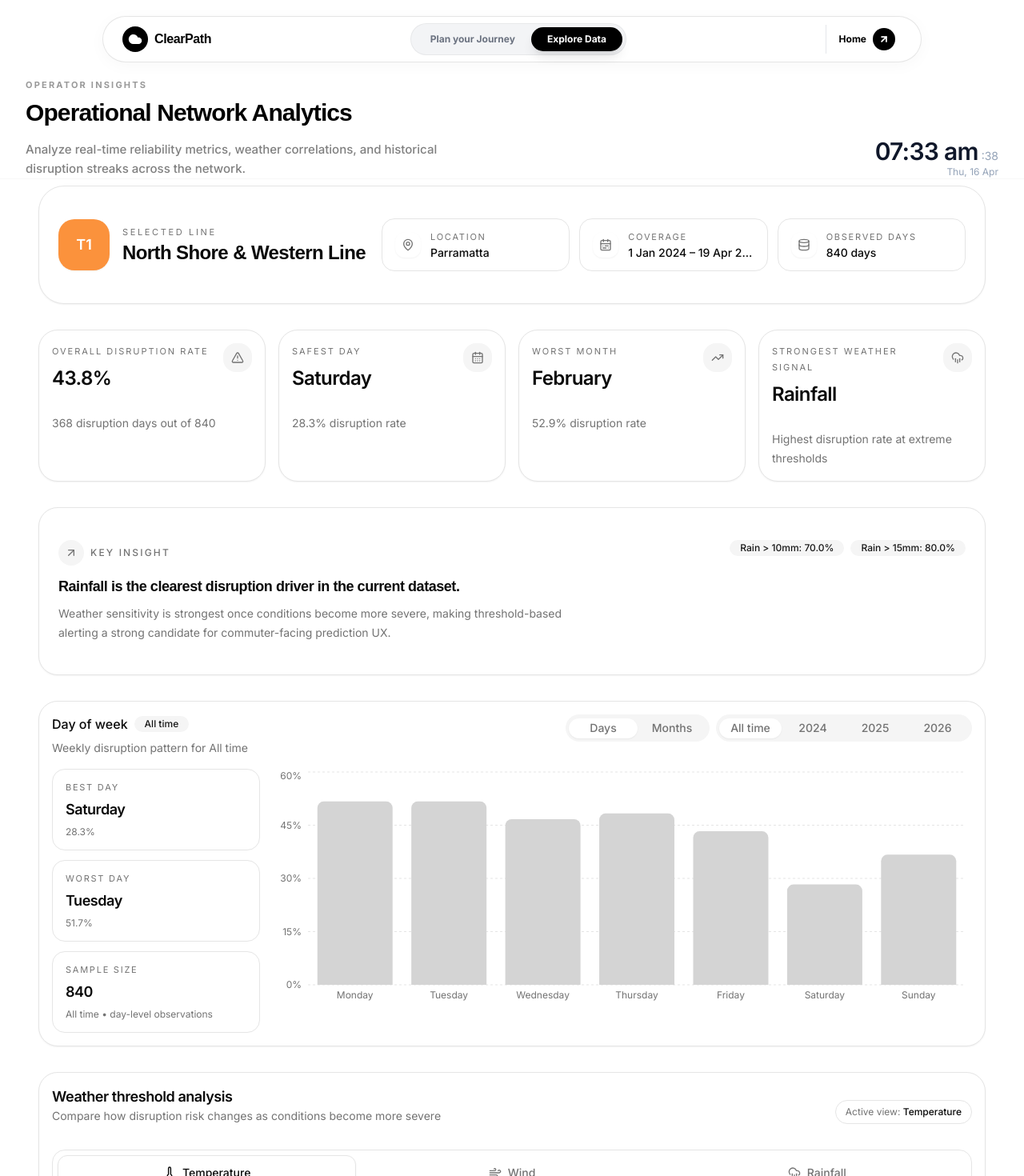
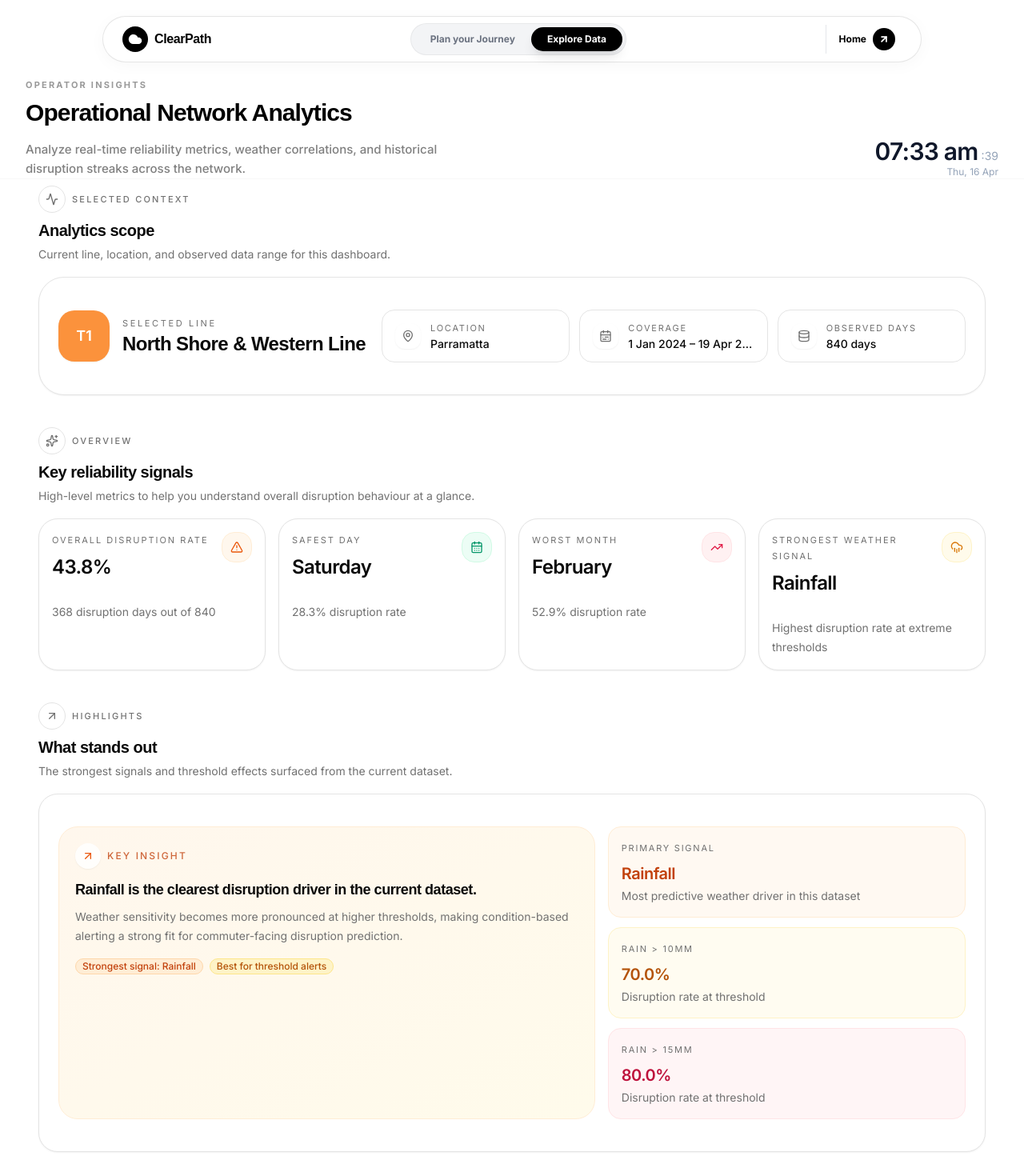
Before and after one commit to yuvran7700/ECHO_CLEARPATH_FRONTEND, a React (Vite) app: page /dashboard/analytics in a window 1280 px wide. Shown: the top 1470 px of the page at 80% size. Built offline with nearby package versions, Linux system fonts and the light colour scheme.

Commit message:
feat: added styling and adding hooks

```diff
--- a/src/App.jsx
+++ b/src/App.jsx
@@ -20,8 +20,6 @@ function App() {
             <Route path="analytics" element={<AnalyticsDashboardPage />} />
             <Route index element={<Navigate to="plan-your-journey" replace />} />
           </Route>
-          {/* <Route path="/dashboard/plan-your-journey" element={<CommuterDashboard />} />
-          <Route path="/dashboard/analytics" element={<AnalyticsDashboardPage />} /> */}
           <Route path="/api-doc" element={<APIDoc />} />
           <Route path="/api-doc/collected" element={<APIDocCollected />} />
         </Routes>
--- a/src/index.css
+++ b/src/index.css
@@ -6,6 +6,7 @@
 @tailwind components;
 @tailwind utilities;
 
+/* Reset */
 *, *::before, *::after {
   box-sizing: border-box;
 }
@@ -14,7 +15,6 @@ html, body, #root {
   margin: 0;
   padding: 0;
   width: 100%;
-  /* overflow: hidden; */
 }
 
 body {
@@ -23,7 +23,7 @@ body {
   -moz-osx-font-smoothing: grayscale;
 }
 
-/* Flip tile 3D styles */
+/* Flip tile */
 .flip-tile {
   perspective: 400px;
 }
@@ -50,7 +50,7 @@ body {
   transform: rotateX(180deg);
 }
 
-/* Cloud blur shapes */
+/* Cloud blobs */
 .cloud-blob {
   position: absolute;
   border-radius: 50%;
@@ -58,7 +58,7 @@ body {
   will-change: transform, opacity;
 }
 
-/* Letter board tile highlight line (simulates the split in departure boards) */
+/* Split board line */
 .tile-split::after {
   content: '';
   position: absolute;
@@ -69,98 +69,141 @@ body {
   background: rgba(0, 0, 0, 0.3);
 }
 
+/* Utilities */
 @layer utilities {
   .text-balance {
     text-wrap: balance;
   }
 }
 
+/* =========================
+   THEME (LIGHT)
+========================= */
 @layer base {
   .theme {
     --font-heading: var(--font-sans);
     --font-sans: 'Inter Variable', sans-serif;
   }
+
   :root {
     --font-sans: 'Inter Variable', sans-serif;
-    --font-heading: "Inter Variable", sans-serif;
+    --font-heading: 'Inter Variable', sans-serif;
+
+    /* Base */
     --background: oklch(1 0 0);
     --foreground: oklch(0.145 0 0);
+
     --card: oklch(1 0 0);
     --card-foreground: oklch(0.145 0 0);
+
     --popover: oklch(1 0 0);
     --popover-foreground: oklch(0.145 0 0);
-    --primary: oklch(0.205 0 0);
-    --primary-foreground: oklch(0.985 0 0);
+
+    /* 🔥 ORANGE PRIMARY */
+    --primary: oklch(0.72 0.18 55);
+    --primary-foreground: oklch(0.99 0 0);
+
+    /* Subtle layers */
     --secondary: oklch(0.97 0 0);
     --secondary-foreground: oklch(0.205 0 0);
+
     --muted: oklch(0.97 0 0);
-    --muted-foreground: oklch(0.556 0 0);
-    --accent: oklch(0.97 0 0);
-    --accent-foreground: oklch(0.205 0 0);
-    --destructive: oklch(0.577 0.245 27.325);
-    --border: oklch(0.922 0 0);
-    --input: oklch(0.922 0 0);
-    --ring: oklch(0.708 0 0);
-    --chart-1: oklch(0.87 0 0);
-    --chart-2: oklch(0.556 0 0);
-    --chart-3: oklch(0.439 0 0);
-    --chart-4: oklch(0.371 0 0);
-    --chart-5: oklch(0.269 0 0);
+    --muted-foreground: oklch(0.55 0 0);
+
+    /* Accent (used in tabs / pills) */
+    --accent: oklch(0.95 0.05 55);
+    --accent-foreground: oklch(0.35 0.12 55);
+
+    /* States */
+    --destructive: oklch(0.58 0.22 25);
+
+    --border: oklch(0.92 0 0);
+    --input: oklch(0.92 0 0);
+    --ring: oklch(0.72 0.18 55);
+
+    /* 🔥 CHART COLORS */
+    --chart-1: oklch(0.72 0.18 55); /* orange */
+    --chart-2: oklch(0.55 0.15 40); /* darker orange */
+    --chart-3: oklch(0.78 0.12 75); /* yellow */
+    --chart-4: oklch(0.45 0.08 260); /* blue */
+    --chart-5: oklch(0.60 0.10 140); /* green */
+
     --radius: 0.625rem;
+
+    /* Sidebar */
     --sidebar: oklch(0.985 0 0);
     --sidebar-foreground: oklch(0.145 0 0);
-    --sidebar-primary: oklch(0.205 0 0);
-    --sidebar-primary-foreground: oklch(0.985 0 0);
-    --sidebar-accent: oklch(0.97 0 0);
-    --sidebar-accent-foreground: oklch(0.205 0 0);
-    --sidebar-border: oklch(0.922 0 0);
-    --sidebar-ring: oklch(0.708 0 0);
+    --sidebar-primary: var(--primary);
+    --sidebar-primary-foreground: oklch(0.99 0 0);
+    --sidebar-accent: var(--accent);
+    --sidebar-accent-foreground: var(--accent-foreground);
+    --sidebar-border: oklch(0.92 0 0);
+    --sidebar-ring: var(--ring);
   }
+
+  /* =========================
+     DARK MODE
+  ========================= */
   .dark {
     --background: oklch(0.145 0 0);
     --foreground: oklch(0.985 0 0);
+
     --card: oklch(0.205 0 0);
     --card-foreground: oklch(0.985 0 0);
+
     --popover: oklch(0.205 0 0);
     --popover-foreground: oklch(0.985 0 0);
-    --primary: oklch(0.922 0 0);
-    --primary-foreground: oklch(0.205 0 0);
+
+    --primary: oklch(0.78 0.16 55);
+    --primary-foreground: oklch(0.145 0 0);
+
     --secondary: oklch(0.269 0 0);
     --secondary-foreground: oklch(0.985 0 0);
+
     --muted: oklch(0.269 0 0);
-    --muted-foreground: oklch(0.708 0 0);
-    --accent: oklch(0.269 0 0);
-    --accent-foreground: oklch(0.985 0 0);
-    --destructive: oklch(0.704 0.191 22.216);
+    --muted-foreground: oklch(0.7 0 0);
+
+    --accent: oklch(0.30 0.05 55);
+    --accent-foreground: oklch(0.95 0 0);
+
+    --destructive: oklch(0.70 0.19 22);
+
     --border: oklch(1 0 0 / 10%);
     --input: oklch(1 0 0 / 15%);
-    --ring: oklch(0.556 0 0);
-    --chart-1: oklch(0.87 0 0);
-    --chart-2: oklch(0.556 0 0);
-    --chart-3: oklch(0.439 0 0);
-    --chart-4: oklch(0.371 0 0);
-    --chart-5: oklch(0.269 0 0);
+    --ring: oklch(0.78 0.16 55);
+
+    /* Charts */
+    --chart-1: oklch(0.78 0.16 55);
+    --chart-2: oklch(0.65 0.12 40);
+    --chart-3: oklch(0.85 0.10 75);
+    --chart-4: oklch(0.65 0.08 260);
+    --chart-5: oklch(0.70 0.10 140);
+
+    /* Sidebar */
     --sidebar: oklch(0.205 0 0);
     --sidebar-foreground: oklch(0.985 0 0);
-    --sidebar-primary: oklch(0.488 0.243 264.376);
-    --sidebar-primary-foreground: oklch(0.985 0 0);
-    --sidebar-accent: oklch(0.269 0 0);
+    --sidebar-primary: var(--primary);
+    --sidebar-primary-foreground: oklch(0.145 0 0);
+    --sidebar-accent: var(--accent);
     --sidebar-accent-foreground: oklch(0.985 0 0);
     --sidebar-border: oklch(1 0 0 / 10%);
-    --sidebar-ring: oklch(0.556 0 0);
+    --sidebar-ring: var(--ring);
   }
 
+  /* Typography */
   h1, h2, h3, h4, h5, h6 {
     font-family: var(--font-heading);
     letter-spacing: -0.02em;
   }
 
   * {
-    @apply border-border
+    @apply border-border;
   }
+
   body {
     @apply bg-background text-foreground;
   }
+
   html {
     @apply font-sans;
   }
--- a/src/pages/AnalyticsDashboardPage.jsx
+++ b/src/pages/AnalyticsDashboardPage.jsx
@@ -6,6 +6,10 @@ import {
     CloudRain,
     TrendingUp,
     ArrowUpRight,
+    Sparkles,
+    BarChart3,
+    Activity,
+    FileText,
 } from "lucide-react";
 import {
     Card,
@@ -15,25 +19,12 @@ import {
     CardTitle,
 } from "@/components/ui/card";
 import { Badge } from "@/components/ui/badge";
-import {
-    ResponsiveContainer,
-    BarChart,
-    Bar,
-    XAxis,
-    YAxis,
-    Tooltip,
-    CartesianGrid,
-    LineChart,
-    Line,
-} from "recharts";
 
 import { analyticsData } from "@/mocks/analysisStub";
 import WeatherThresholdPanel from "@/components/AnalyticsDashboardComponents/WeatherChart";
-import SeasonalityPanel from "@/components/AnalyticsDashboardComponents/DisruptionMonthChart";
-import DayOfWeekPanelChart from "@/components/AnalyticsDashboardComponents/DayOfWeekPanel";
-import MonthSeasonalityPanel from "@/components/AnalyticsDashboardComponents/MonthSeasonalityPanel";
 import TemporalPatternsPanel from "@/components/AnalyticsDashboardComponents/TemporalCharts";
 import SelectedLineSummaryCard from "@/components/AnalyticsDashboardComponents/SelectedLineSummaryCard";
+
 // ─── Helpers ────────────────────────────────────────────────────────────────
 
 function percent(value) {
@@ -60,23 +51,6 @@ function getWorstMonth(data) {
     return allTimeMonths.by_month.find((m) => m.label === allTimeMonths.worst);
 }
 
-// ─── Shared chart styles ─────────────────────────────────────────────────────
-
-const CHART_COLOR = "var(--chart-1)";
-const axisStyle = {
-    fontSize: 12,
-    fill: "var(--muted-foreground)",
-};
-
-const tooltipStyle = {
-    backgroundColor: "var(--card)",
-    border: "1px solid var(--border)",
-    borderRadius: 12,
-    fontSize: 12,
-    color: "var(--foreground)",
-    boxShadow: "0 8px 24px rgba(0,0,0,0.06)",
-};
-
 // ─── Small UI wrappers ───────────────────────────────────────────────────────
 
 function SectionCard({ className = "", children }) {
@@ -87,12 +61,30 @@ function SectionCard({ className = "", children }) {
     );
 }
 
-function ChartWrapper({ height = 280, children }) {
+function DashboardSection({ icon: Icon, eyebrow, title, description, children }) {
     return (
-        <div style={{ width: "100%", minWidth: 0, height }}>
-            <ResponsiveContainer width="100%" height="100%" minHeight={height}>
+        <div className="space-y-4">
+            <div className="space-y-2">
+                <div className="flex items-center gap-2 text-muted-foreground">
+                    <div className="rounded-full border bg-muted/50 p-2">
+                        <Icon className="h-4 w-4" />
+                    </div>
+                    <span className="text-[11px] font-medium uppercase tracking-[0.2em]">
+                        {eyebrow}
+                    </span>
+                </div>
+
+                <div>
+                    <h2 className="text-xl font-semibold tracking-tight text-foreground">
+                        {title}
+                    </h2>
+                    <p className="mt-1 text-sm leading-6 text-muted-foreground">
+                        {description}
+                    </p>
+                </div>
+            </div>
+
             {children}
-            </ResponsiveContainer>
         </div>
     );
 }
@@ -112,24 +104,28 @@ function OverviewCards({ data }) {
             value: percent(data.overall.overall_disruption_rate),
             description: `${data.overall.total_disruption_days} disruption days out of ${data.overall.total_days}`,
             icon: AlertTriangle,
+            tint: "bg-orange-50 text-orange-600 border-orange-100",
         },
         {
             title: "Safest day",
             value: allTimeDays.best,
             description: `${percent(safestDay.disruption_rate)} disruption rate`,
             icon: CalendarDays,
+            tint: "bg-emerald-50 text-emerald-600 border-emerald-100",
         },
         {
             title: "Worst month",
             value: allTimeMonths.worst,
             description: `${percent(worstMonth.disruption_rate)} disruption rate`,
             icon: TrendingUp,
+            tint: "bg-rose-50 text-rose-600 border-rose-100",
         },
         {
             title: "Strongest weather signal",
             value: getWorstWeatherSignal(data.weather_threshold_analysis),
             description: "Highest disruption rate at extreme thresholds",
             icon: CloudRain,
+            tint: "bg-amber-50 text-amber-600 border-amber-100",
         },
     ];
 
@@ -142,7 +138,7 @@ function OverviewCards({ data }) {
     );
 }
 
-function MetricCard({ title, value, description, icon: Icon }) {
+function MetricCard({ title, value, description, icon: Icon, tint }) {
     return (
         <SectionCard className="h-full">
             <CardHeader className="pb-3">
@@ -156,8 +152,8 @@ function MetricCard({ title, value, description, icon: Icon }) {
                         </CardTitle>
                     </div>
 
-                    <div className="rounded-2xl bg-muted p-2.5 shrink-0">
-                        <Icon className="h-4 w-4 text-muted-foreground" />
+                    <div className={`shrink-0 rounded-2xl border p-2.5 ${tint}`}>
+                        <Icon className="h-4 w-4" />
                     </div>
                 </div>
             </CardHeader>
@@ -176,15 +172,40 @@ function InsightStrip({ data }) {
     const rain15 = data.weather_threshold_analysis.rainfall.find((d) => d.threshold_mm === 15);
     const strongestSignal = getWorstWeatherSignal(data.weather_threshold_analysis);
 
+    const insightCards = [
+        {
+            title: "Primary signal",
+            value: strongestSignal,
+            description: "Most predictive weather driver in this dataset",
+            className: "bg-orange-50/70 border-orange-100",
+            valueClassName: "text-orange-700",
+        },
+        {
+            title: "Rain > 10mm",
+            value: percent(rain10.disruption_rate),
+            description: "Disruption rate at threshold",
+            className: "bg-amber-50/70 border-amber-100",
+            valueClassName: "text-amber-700",
+        },
+        {
+            title: "Rain > 15mm",
+            value: percent(rain15.disruption_rate),
+            description: "Disruption rate at threshold",
+            className: "bg-rose-50/70 border-rose-100",
+            valueClassName: "text-rose-700",
+        },
+    ];
+
     return (
         <SectionCard>
-            <CardContent className="flex flex-col gap-4 p-5 md:flex-row md:items-start md:justify-between md:p-6">
-                <div className="max-w-2xl">
+            <CardContent className="p-5 md:p-6">
+                <div className="grid gap-4 xl:grid-cols-[1.5fr_1fr]">
+                    <div className="rounded-3xl border border-orange-100 bg-gradient-to-br from-orange-50 to-amber-50 p-5">
                         <div className="mb-3 flex items-center gap-2">
-                        <div className="rounded-full bg-muted p-2">
-                            <ArrowUpRight className="h-4 w-4 text-muted-foreground" />
+                            <div className="rounded-full bg-white/80 p-2 text-orange-600 shadow-sm">
+                                <ArrowUpRight className="h-4 w-4" />
                             </div>
-                        <span className="text-xs font-medium uppercase tracking-[0.18em] text-muted-foreground">
+                            <span className="text-xs font-medium uppercase tracking-[0.18em] text-orange-700/80">
                                 Key insight
                             </span>
                         </div>
@@ -193,25 +214,45 @@ function InsightStrip({ data }) {
                             {strongestSignal} is the clearest disruption driver in the current dataset.
                         </h3>
 
-                    <p className="mt-2 text-sm leading-6 text-muted-foreground">
-                        Weather sensitivity is strongest once conditions become more severe, making
-                        threshold-based alerting a strong candidate for commuter-facing prediction UX.
+                        <p className="mt-2 max-w-2xl text-sm leading-6 text-muted-foreground">
+                            Weather sensitivity becomes more pronounced at higher thresholds,
+                            making condition-based alerting a strong fit for commuter-facing
+                            disruption prediction.
+                        </p>
+
+                        <div className="mt-4 flex flex-wrap gap-2">
+                            <Badge className="rounded-full border-orange-200 bg-orange-100 text-orange-700 hover:bg-orange-100">
+                                Strongest signal: {strongestSignal}
+                            </Badge>
+                            <Badge className="rounded-full border-amber-200 bg-amber-100 text-amber-700 hover:bg-amber-100">
+                                Best for threshold alerts
+                            </Badge>
+                        </div>
+                    </div>
+
+                    <div className="grid gap-3 md:grid-cols-3 xl:grid-cols-1">
+                        {insightCards.map((item) => (
+                            <div
+                                key={item.title}
+                                className={`rounded-2xl border p-4 ${item.className}`}
+                            >
+                                <p className="text-[11px] uppercase tracking-[0.16em] text-muted-foreground">
+                                    {item.title}
+                                </p>
+                                <p className={`mt-2 text-xl font-semibold tracking-tight ${item.valueClassName}`}>
+                                    {item.value}
+                                </p>
+                                <p className="mt-1 text-sm text-muted-foreground">
+                                    {item.description}
                                 </p>
                             </div>
-
-                <div className="flex flex-wrap gap-2 md:max-w-[380px] md:justify-end">
-                    <Badge variant="secondary" className="rounded-full px-3 py-1.5">
-                        Rain &gt; 10mm: {percent(rain10.disruption_rate)}
-                    </Badge>
-                    <Badge variant="secondary" className="rounded-full px-3 py-1.5">
-                        Rain &gt; 15mm: {percent(rain15.disruption_rate)}
-                    </Badge>
+                        ))}
+                    </div>
                 </div>
             </CardContent>
         </SectionCard>
     );
 }
-
 
 // ─── Summary ─────────────────────────────────────────────────────────────────
 
@@ -222,10 +263,26 @@ function ReliabilitySummary({ data }) {
     const rain10 = data.weather_threshold_analysis.rainfall.find((d) => d.threshold_mm === 10);
 
     const summaryItems = [
-        `Overall disruption rate is ${percent(overallRate)} across the full dataset.`,
-        `Saturday is the safest day at ${percent(saturday.disruption_rate)}.`,
-        `February is one of the weakest months at ${percent(feb.disruption_rate)}.`,
-        `Rain above 10mm rises to ${percent(rain10.disruption_rate)} disruption risk.`,
+        {
+            title: "Overall network profile",
+            body: `Overall disruption rate is ${percent(overallRate)} across the full dataset.`,
+            tint: "bg-orange-50/70 border-orange-100",
+        },
+        {
+            title: "Most reliable day",
+            body: `Saturday is the safest day at ${percent(saturday.disruption_rate)}.`,
+            tint: "bg-emerald-50/70 border-emerald-100",
+        },
+        {
+            title: "Weakest month",
+            body: `February is one of the weakest months at ${percent(feb.disruption_rate)}.`,
+            tint: "bg-rose-50/70 border-rose-100",
+        },
+        {
+            title: "Rain sensitivity",
+            body: `Rain above 10mm rises to ${percent(rain10.disruption_rate)} disruption risk.`,
+            tint: "bg-amber-50/70 border-amber-100",
+        },
     ];
 
     return (
@@ -241,10 +298,15 @@ function ReliabilitySummary({ data }) {
                 <div className="grid gap-3 md:grid-cols-2">
                     {summaryItems.map((item) => (
                         <div
-                            key={item}
-                            className="rounded-2xl bg-muted px-4 py-3 text-sm leading-6 text-muted-foreground"
+                            key={item.title}
+                            className={`rounded-2xl border px-4 py-4 ${item.tint}`}
                         >
-                            {item}
+                            <p className="text-[11px] uppercase tracking-[0.16em] text-muted-foreground">
+                                {item.title}
+                            </p>
+                            <p className="mt-2 text-sm leading-6 text-foreground">
+                                {item.body}
+                            </p>
                         </div>
                     ))}
                 </div>
@@ -260,28 +322,63 @@ export default function AnalyticsDashboardPage() {
 
     return (
         <section className="w-full">
-            <div className="mx-auto flex w-full flex-col gap-8 px-4 py-2 md:px-6">
-
+            <div className="mx-auto flex w-full flex-col gap-10 px-4 py-2 md:px-6">
+                <DashboardSection
+                    icon={Activity}
+                    eyebrow="Selected context"
+                    title="Analytics scope"
+                    description="Current line, location, and observed data range for this dashboard."
+                >
                     <SelectedLineSummaryCard
                         selectedLineId={selectedLineId}
                         data={analyticsData}
                     />
+                </DashboardSection>
 
+                <DashboardSection
+                    icon={Sparkles}
+                    eyebrow="Overview"
+                    title="Key reliability signals"
+                    description="High-level metrics to help you understand overall disruption behaviour at a glance."
+                >
+                    <OverviewCards data={analyticsData} />
+                </DashboardSection>
 
-                <OverviewCards data={analyticsData} />
+                <DashboardSection
+                    icon={ArrowUpRight}
+                    eyebrow="Highlights"
+                    title="What stands out"
+                    description="The strongest signals and threshold effects surfaced from the current dataset."
+                >
+                    <InsightStrip data={analyticsData} />
+                </DashboardSection>
 
-                {/* 2. Key insight */}
-                <InsightStrip data={analyticsData} />
+                <DashboardSection
+                    icon={BarChart3}
+                    eyebrow="Trends"
+                    title="Temporal patterns"
+                    description="Switch between day-of-week and monthly views to compare reliability patterns over time."
+                >
+                    <TemporalPatternsPanel data={analyticsData} />
+                </DashboardSection>
 
-                {/* <SeasonalityPanel data={analyticsData} /> */}
-                {/* 3. Fast trends */}
-                {/* <TrendsSection data={analyticsData} /> */}
-                <TemporalPatternsPanel data={analyticsData} />
-                {/* 4. Deep dive — only interactive panel */}
+                <DashboardSection
+                    icon={CloudRain}
+                    eyebrow="Deep dive"
+                    title="Weather threshold analysis"
+                    description="Explore how disruption risk changes as weather conditions become more severe."
+                >
                     <WeatherThresholdPanel data={analyticsData} />
+                </DashboardSection>
 
-                {/* 5. Summary */}
+                <DashboardSection
+                    icon={FileText}
+                    eyebrow="Summary"
+                    title="Analyst interpretation"
+                    description="A concise interpretation layer for presenting the most important findings."
+                >
                     <ReliabilitySummary data={analyticsData} />
+                </DashboardSection>
             </div>
         </section>
     );
```
Also changed, not shown: src/services/dashboardApi.js (+11 -0 lines). Lines whose indentation alone changed are shown as unchanged.
